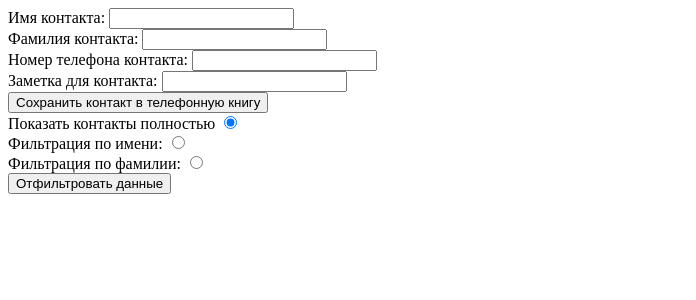
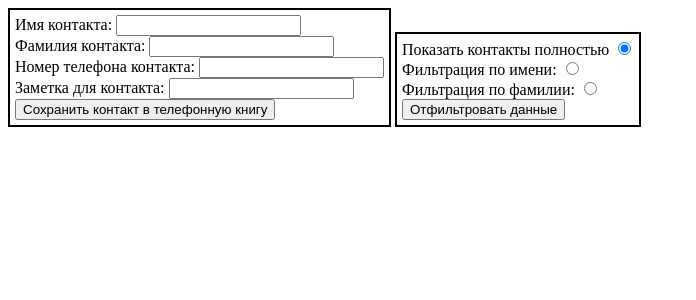
Before and after one commit to NickolaySergeevich/ProjectsPython_WEB_CF, a Django app: page /phone_book/ in a window 1280 px wide. Shown: the part 82-382 px from the top of the page, without its empty margins (0-696 px from the left). Run offline with Django 5.2, Linux system fonts and the light colour scheme.

Commit message:
Добавил место для стилей.

```diff
--- /dev/null
+++ b/static/phone_book/css/index_page.css
@@ -0,0 +1,5 @@
+.form-place {
+    display: inline-block;
+    border: 2px solid black;
+    padding: 5px;
+}
--- a/templates/phone_book/index_page.html
+++ b/templates/phone_book/index_page.html
@@ -1,4 +1,9 @@
 {% extends 'base/base.html' %}
+{% load static %}
+
+{% block links %}
+  <link rel="stylesheet" href="{% static 'phone_book/css/index_page.css' %}" />
+{% endblock %}
 
 {% block header %}
   <h1>Телефонная книга</h1>
```
Also changed, not shown: db.sqlite3.
